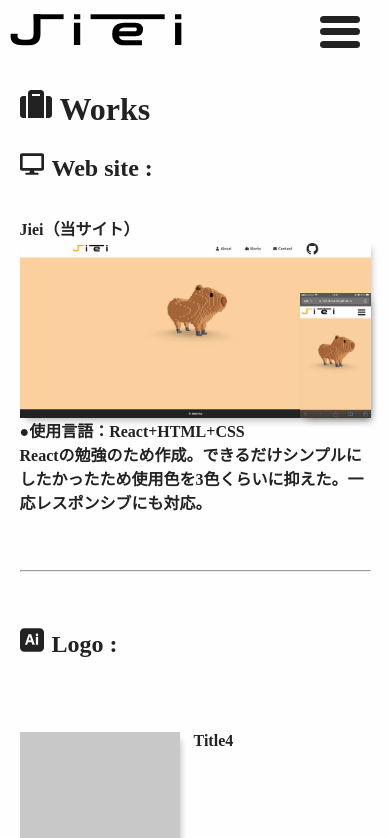
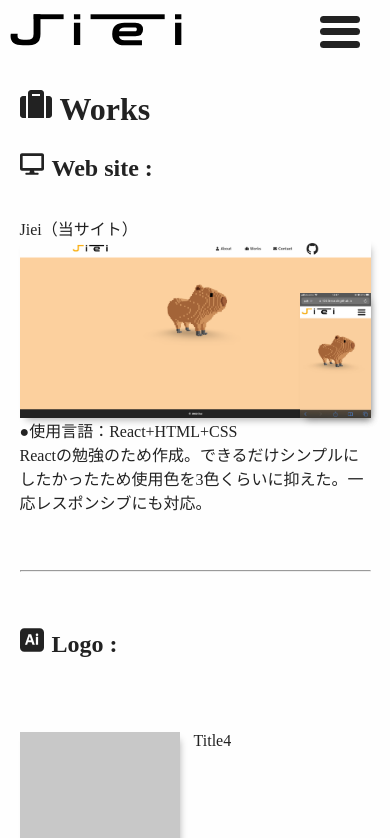
Before and after one commit to 1203recruit/jiei, a React (Create React App) app: page /Works in a window 390 px wide. Shown: the top 838 px of the page. Built offline with nearby package versions, Linux system fonts and the light colour scheme.

Commit message:
font-weight test

```diff
--- a/src/App.css
+++ b/src/App.css
@@ -70,6 +70,11 @@ body {
   font-family: "Yu Gothic", "游ゴシック", YuGothic, "游ゴシック体",
     "Hiragino Sans", "ヒラギノ角ゴシック", Meiryo, "メイリオ";
   font-weight: bold;
+}
+@media screen and (max-width: 900px) {
+  .normal-text {
+    font-weight: normal;
+  }
 }
 .head-line1 {
   font-size: 32px;
```
